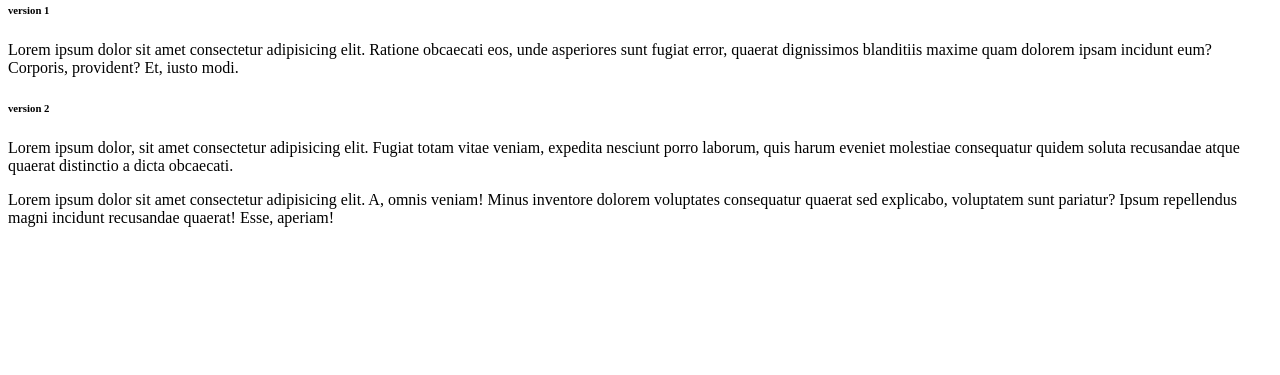
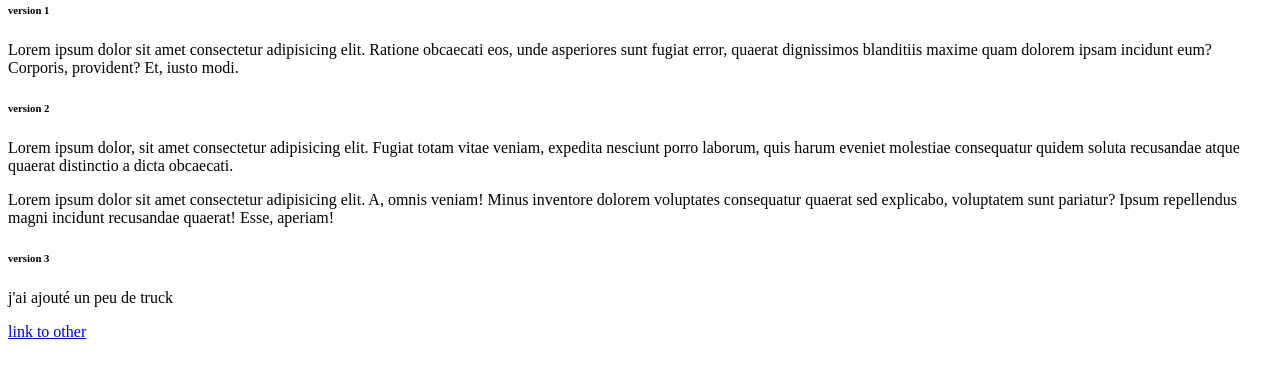
Before and after one commit to fifaliana48/fifaliana48.github.io, a plain HTML site: page index.html in a window 1280 px wide. Shown: the part 79-454 px from the top of the page. Drawn offline with Linux system fonts and the light colour scheme.

Commit message:
ajout d'un petit lien de rien du tout

```diff
--- a/index.html
+++ b/index.html
@@ -13,5 +13,10 @@
     <h6>version 2</h6>
     <p>Lorem ipsum dolor, sit amet consectetur adipisicing elit. Fugiat totam vitae veniam, expedita nesciunt porro laborum, quis harum eveniet molestiae consequatur quidem soluta recusandae atque quaerat distinctio a dicta obcaecati.</p>
     <p>Lorem ipsum dolor sit amet consectetur adipisicing elit. A, omnis veniam! Minus inventore dolorem voluptates consequatur quaerat sed explicabo, voluptatem sunt pariatur? Ipsum repellendus magni incidunt recusandae quaerat! Esse, aperiam!</p>
+
+    <h6>version 3</h6>
+    <p>j'ai ajouté un peu de truck</p>
+    <a href="#">link to other</a>
+
 </body>
 </html>
```
